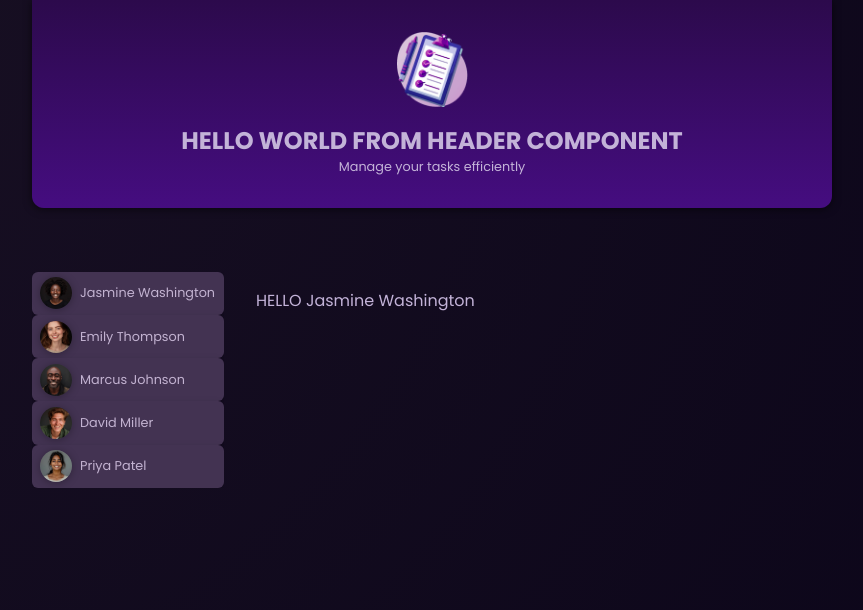
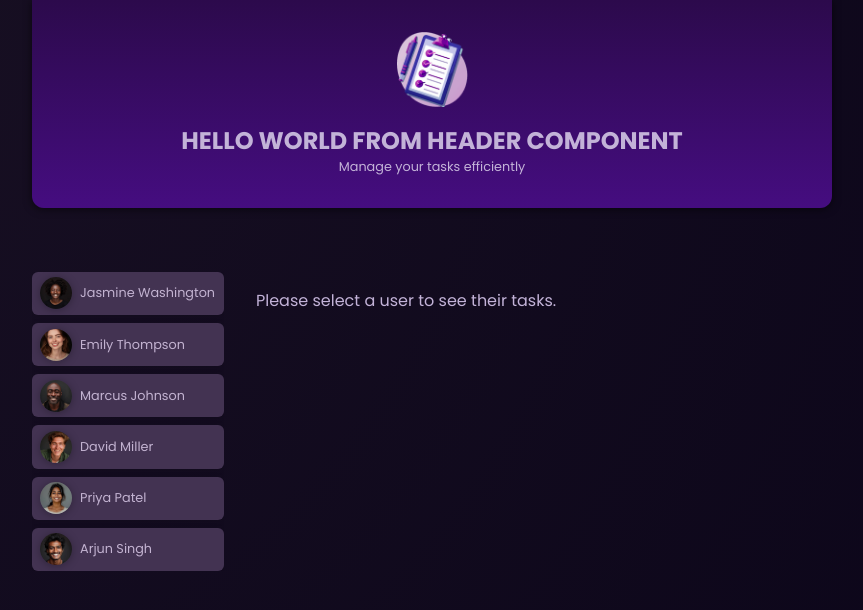
Before and after one commit to Hemanathan-C/AngularProject, an Angular app in the folder user-angular-app/: page / in a window 1280 px wide. Shown: the top 610 px of the page, without its empty margins (208-1071 px from the left). Built offline with nearby package versions, Linux system fonts and the light colour scheme.

Commit message:
for and conditional formats

```diff
--- a/user-angular-app/src/app/app.component.html
+++ b/user-angular-app/src/app/app.component.html
@@ -1,13 +1,15 @@
 <app-header></app-header>
 <main>
   <ul id="users">
-    <li>
-      <app-user [name]="users[0].name" [avatar]="users[0].avatar" [id]="users[0].id" (select)="onSelectUser($event)"></app-user>
-      <app-user [name]="users[1].name" [avatar]="users[1].avatar" [id]="users[1].id" (select)="onSelectUser($event)"></app-user>
-      <app-user [name]="users[2].name" [avatar]="users[2].avatar" [id]="users[2].id" (select)="onSelectUser($event)"></app-user>
-      <app-user [name]="users[3].name" [avatar]="users[3].avatar" [id]="users[3].id" (select)="onSelectUser($event)"></app-user>
-      <app-user [name]="users[4].name" [avatar]="users[4].avatar" [id]="users[4].id" (select)="onSelectUser($event)"></app-user>
-    </li>
+    @for (user of users; track user.id) {
+      <li>
+        <app-user [user]="user" (select)="onSelectUser($event)"></app-user>
+      </li>
+    }
   </ul>
-  <app-tasks [name]="selectedUser.name"></app-tasks>
+  @if (selectedUser) {
+    <app-tasks [name]="selectedUser.name"></app-tasks>
+  } @else {
+    <p class="fallback">Please select a user to see their tasks.</p>
+  }
 </main>
--- a/user-angular-app/src/app/app.component.ts
+++ b/user-angular-app/src/app/app.component.ts
@@ -14,7 +14,7 @@ import { TasksComponent } from './tasks/tasks.component';
 export class AppComponent {
   title = 'user-angular-app';
   users = DUMMY_USERS;
-  userId = 'u1';
+  userId = '';
 
   get selectedUser(){
     return this.users.find((user) => user.id === this.userId)!;
--- a/user-angular-app/src/app/user/user.component.html
+++ b/user-angular-app/src/app/user/user.component.html
@@ -2,8 +2,8 @@
     <button (click)="onSelectUser()">
         <img
             [src]="imagePath"
-            [alt]="name"
+            [alt]="user.name"
         />
-        <span>{{ name }}</span>
+        <span>{{ user.name }}</span>
     </button>
 </div>
--- a/user-angular-app/src/app/user/user.component.ts
+++ b/user-angular-app/src/app/user/user.component.ts
@@ -3,7 +3,11 @@ import { DUMMY_USERS } from './dummy-users';
 
 
 const randomeIndex = Math.floor(Math.random() * DUMMY_USERS.length);
-
+interface User {
+  name: string;
+  avatar: string;
+  id: string;
+}
 @Component({
   selector: 'app-user',
   imports: [],
@@ -11,18 +15,16 @@ const randomeIndex = Math.floor(Math.random() * DUMMY_USERS.length);
   styleUrl: './user.component.css'
 })
 export class UserComponent {
-    @Input() name: string = 'Hemanathan';
-    @Input() avatar: string = 'avatar.png';
-    @Input() id: string = "u1";
+    @Input() user!: User;
 
     @Output() select = new EventEmitter();
 
     get imagePath() {
-        return 'assets/users/' + this.avatar;
+        return 'assets/users/' + this.user.avatar;
     }
 
     onSelectUser(){
-      console.log('User selected:', this.id);
-      this.select.emit(this.id);
+      console.log('User selected:', this.user.id);
+      this.select.emit(this.user.id);
     }
 }
```
